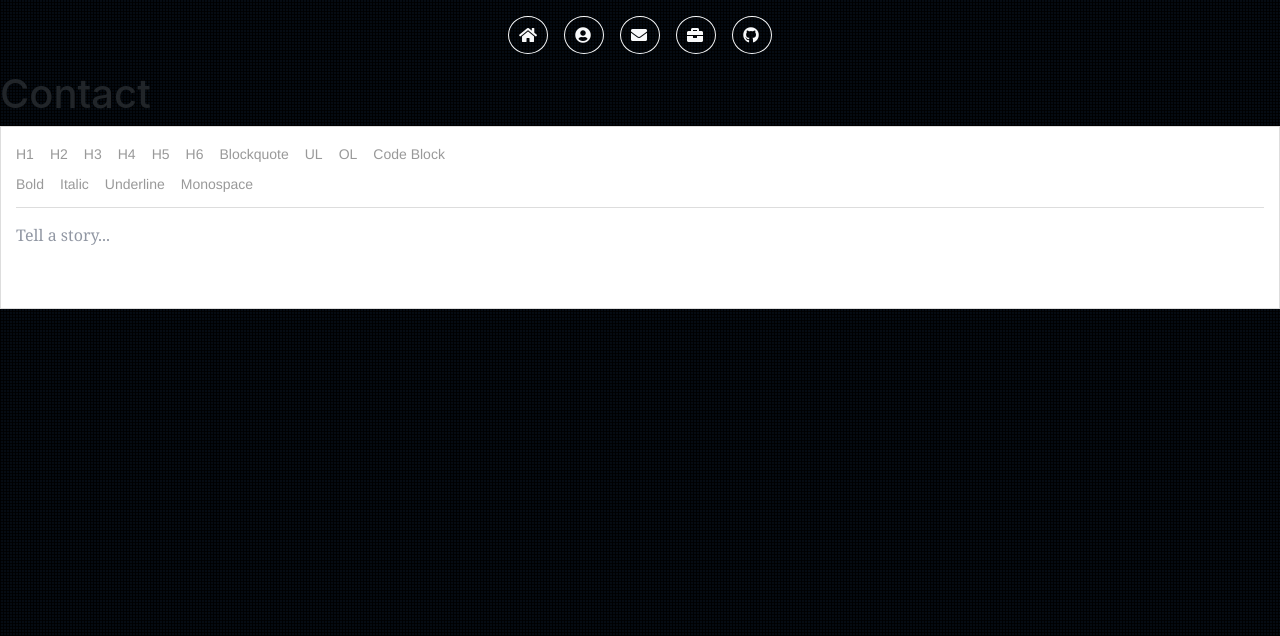
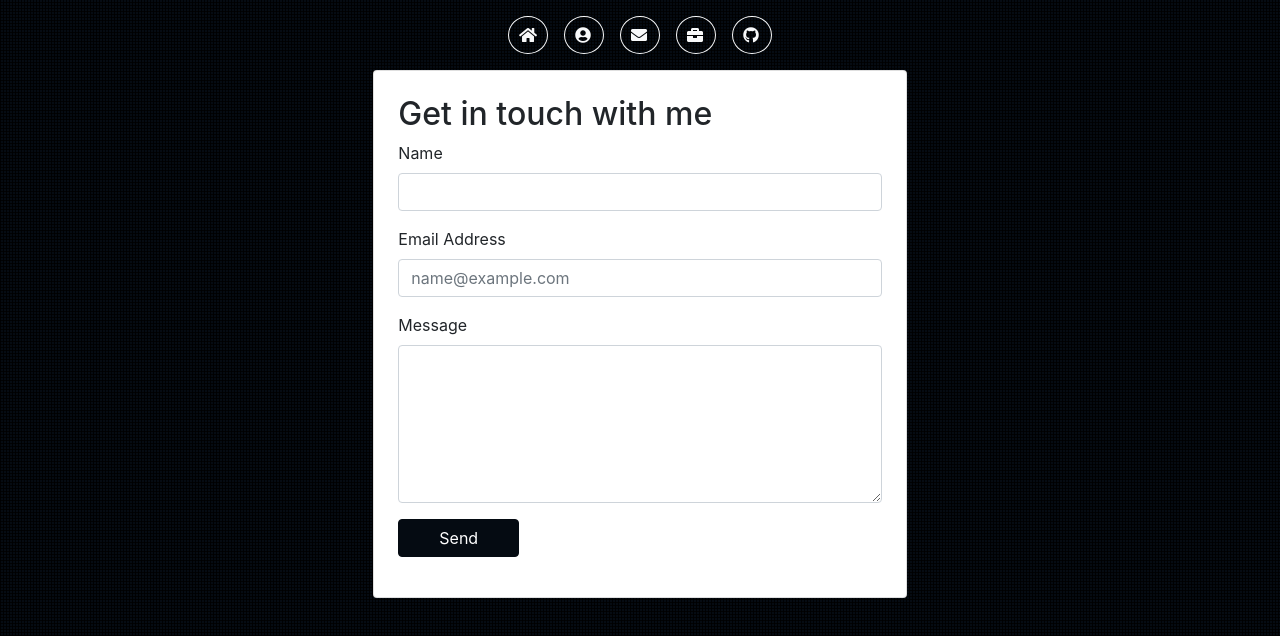
Before and after one commit to dinethpiyumantha/dineth-ekanayaka-portfolio, a React (Create React App) app: page /contact in a window 1280 px wide. Shown: the top 636 px of the page. Built offline with nearby package versions, Linux system fonts and the light colour scheme.

Commit message:
contact form created

```diff
--- a/src/index.css
+++ b/src/index.css
@@ -11,3 +11,14 @@ code {
   font-family: source-code-pro, Menlo, Monaco, Consolas, 'Courier New',
     monospace;
 }
+
+.btn-dp {
+  background: #050b12;
+  color: #fff;
+  border: 1px solid #050b12;
+  transition: 0.2s;
+}
+.btn-dp:hover {
+  color: #050b12;
+  background: #fff;
+}
--- a/src/views/contact/Contact.js
+++ b/src/views/contact/Contact.js
@@ -1,12 +1,54 @@
 import React from "react";
-import RichTextEditor from "./componets/RichTextEditor";
 import "./style.css";
 
 export default function Contact() {
   return (
     <div>
-      <h1>Contact</h1>
-      <RichTextEditor />
+      <form className="d-flex justify-content-center">
+        <div className="card p-4 col-md-5">
+          <h2>Get in touch with me</h2>
+          <div className="mb-3">
+            <label for="exampleFormControlInput1" className="form-label">
+              Name
+            </label>
+            <input
+              v-model="item.name"
+              type="text"
+              className="form-control"
+              id="exampleFormControlInput1"
+              name="user_name"
+            />
+          </div>
+          <div className="mb-3">
+            <label for="exampleFormControlInput1" className="form-label">
+              Email Address
+            </label>
+            <input
+              v-model="item.email"
+              type="email"
+              className="form-control"
+              id="exampleFormControlInput1"
+              placeholder="name@example.com"
+              name="user_email"
+            />
+          </div>
+          <div className="mb-3">
+            <label for="exampleFormControlTextarea1" className="form-label">
+              Message
+            </label>
+            <textarea
+              v-model="item.message"
+              className="form-control"
+              id="exampleFormControlTextarea1"
+              rows="6"
+              name="message"
+            ></textarea>
+          </div>
+          <button type="submit" className="btn btn-dp mb-3 w-25">
+            Send
+          </button>
+        </div>
+      </form>
     </div>
   );
 }
```
